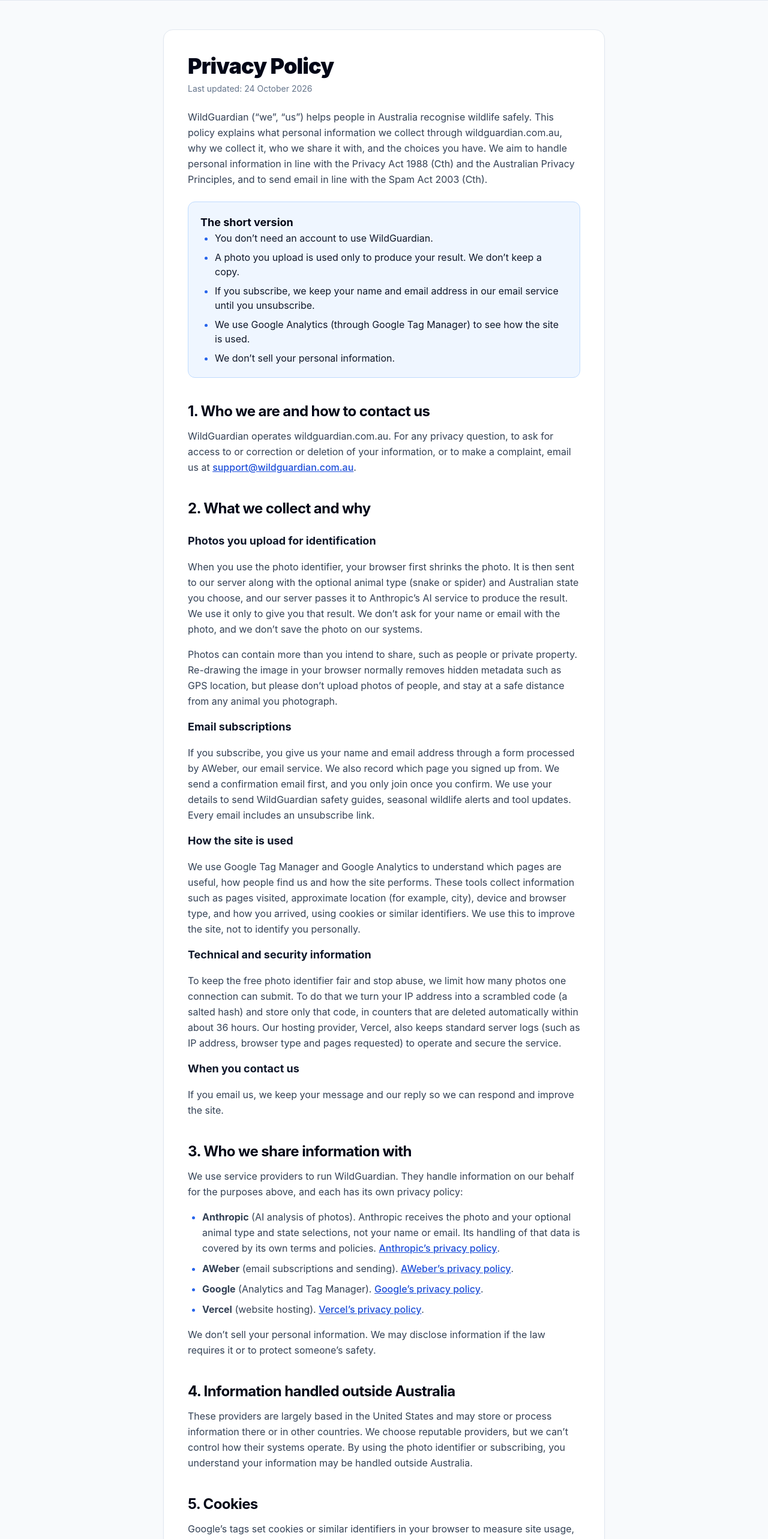
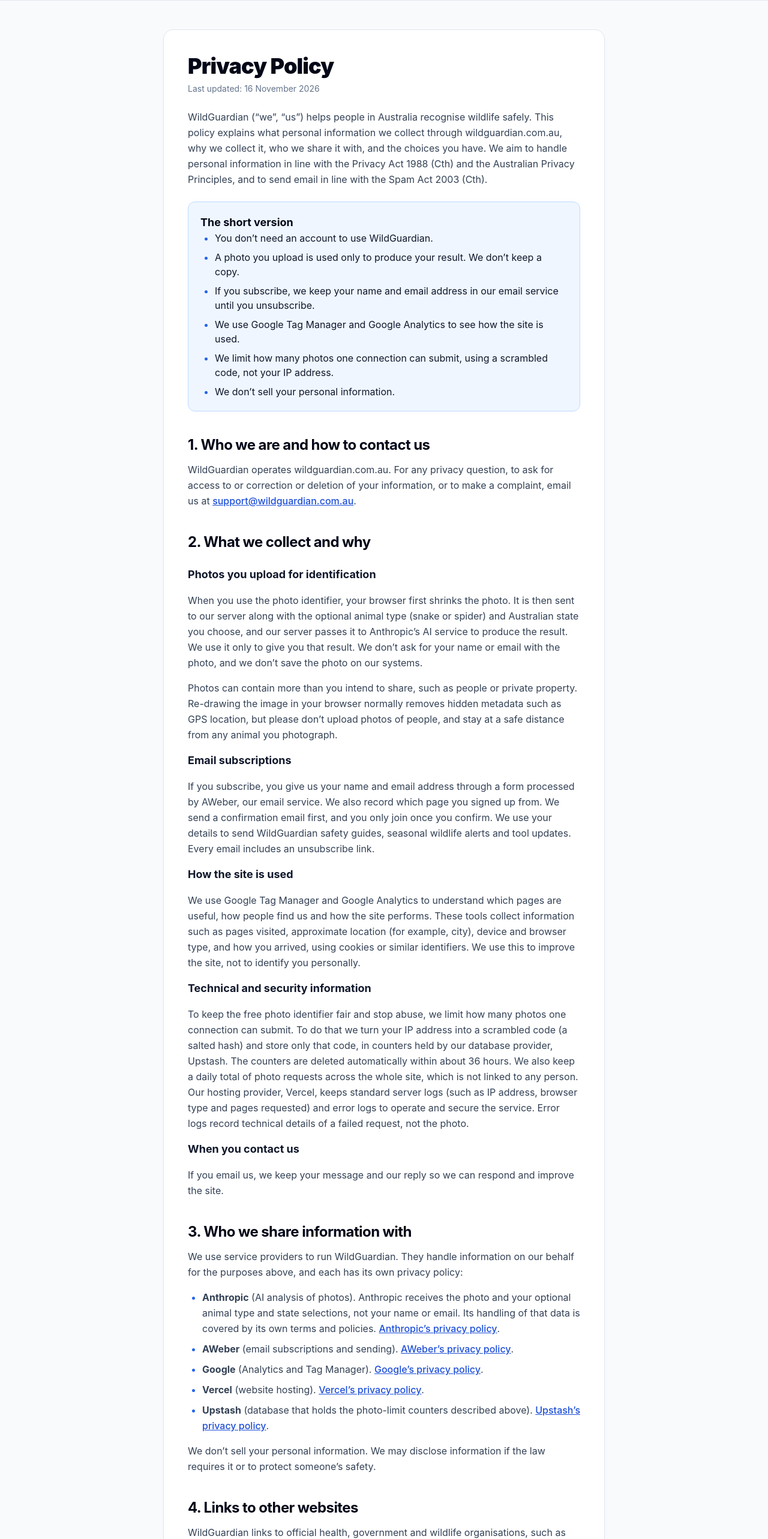
Before and after one commit to hskca1428-creator/wildguardian, a Next.js app: page /privacy in a window 1280 px wide. Shown: the part 100-2666 px from the top of the page at 60% size. Built offline with nearby package versions, Linux system fonts and the light colour scheme.

Commit message:
Revise privacy policy details and update date
Updated the last updated date and modified sections regarding data handling and privacy policies.

```diff
--- a/pages/privacy.js
+++ b/pages/privacy.js
@@ -4,7 +4,7 @@ import Link from 'next/link';
 import { ArrowLeft, BookOpen, Shield } from 'lucide-react';
 
 const SITE_URL = 'https://www.wildguardian.com.au';
-const LAST_UPDATED = '24 October 2026';
+const LAST_UPDATED = '16 November 2026';
 const CONTACT_EMAIL = 'support@wildguardian.com.au';
 const DESCRIPTION =
   'How WildGuardian handles your information: photos you upload for identification, email subscriptions, analytics, and the services we use.';
@@ -90,7 +90,8 @@ export default function Privacy() {
               <li>You don’t need an account to use WildGuardian.</li>
               <li>A photo you upload is used only to produce your result. We don’t keep a copy.</li>
               <li>If you subscribe, we keep your name and email address in our email service until you unsubscribe.</li>
-              <li>We use Google Analytics (through Google Tag Manager) to see how the site is used.</li>
+              <li>We use Google Tag Manager and Google Analytics to see how the site is used.</li>
+              <li>We limit how many photos one connection can submit, using a scrambled code, not your IP address.</li>
               <li>We don’t sell your personal information.</li>
             </List>
           </aside>
@@ -140,9 +141,11 @@ export default function Privacy() {
             <p>
               To keep the free photo identifier fair and stop abuse, we limit how many photos one connection can submit.
               To do that we turn your IP address into a scrambled code (a salted hash) and store only that code, in
-              counters that are deleted automatically within about 36 hours. Our hosting provider, Vercel, also keeps
-              standard server logs (such as IP address, browser type and pages requested) to operate and secure the
-              service.
+              counters held by our database provider, Upstash. The counters are deleted automatically within about 36
+              hours. We also keep a daily total of photo requests across the whole site, which is not linked to any
+              person. Our hosting provider, Vercel, keeps standard server logs (such as IP address, browser type and
+              pages requested) and error logs to operate and secure the service. Error logs record technical details
+              of a failed request, not the photo.
             </p>
 
             <SubHeading>When you contact us</SubHeading>
@@ -174,6 +177,10 @@ export default function Privacy() {
                 <strong>Vercel</strong> (website hosting).{' '}
                 <ExternalLink href="https://vercel.com/legal/privacy-policy">Vercel’s privacy policy</ExternalLink>.
               </li>
+              <li>
+                <strong>Upstash</strong> (database that holds the photo-limit counters described above).{' '}
+                <ExternalLink href="https://upstash.com/trust/privacy.html">Upstash’s privacy policy</ExternalLink>.
+              </li>
             </List>
             <p>
               We don’t sell your personal information. We may disclose information if the law requires it or to protect
@@ -181,15 +188,23 @@ export default function Privacy() {
             </p>
           </Section>
 
-          <Section title="4. Information handled outside Australia">
+          <Section title="4. Links to other websites">
             <p>
-              These providers are largely based in the United States and may store or process information there or in
+              WildGuardian links to official health, government and wildlife organisations, such as Healthdirect, state
+              and territory health services and the Australian Museum. When you follow one of these links you leave our
+              site. We don’t control those sites or what they collect, so please read their own privacy policies.
+            </p>
+          </Section>
+
+          <Section title="5. Information handled outside Australia">
+            <p>
+              Providers such as Anthropic, AWeber, Google, Vercel and Upstash are largely based in the United States and may store or process information there or in
               other countries. We choose reputable providers, but we can’t control how their systems operate. By using
               the photo identifier or subscribing, you understand your information may be handled outside Australia.
             </p>
           </Section>
 
-          <Section title="5. Cookies">
+          <Section title="6. Cookies">
             <p>
               Google’s tags set cookies or similar identifiers in your browser to measure site usage, and AWeber may set
               cookies when you submit its sign-up form. You can block or delete cookies in your browser settings, or
@@ -199,7 +214,7 @@ export default function Privacy() {
             </p>
           </Section>
 
-          <Section title="6. How long we keep information">
+          <Section title="7. How long we keep information">
             <List>
               <li>
                 <strong>Photos:</strong> we don’t keep them.
@@ -219,14 +234,14 @@ export default function Privacy() {
             </List>
           </Section>
 
-          <Section title="7. Security">
+          <Section title="8. Security">
             <p>
               We use encrypted connections (HTTPS) and rely on reputable providers to protect information. No method of
               transmission or storage is completely secure, so we can’t guarantee absolute security.
             </p>
           </Section>
 
-          <Section title="8. Your choices and rights">
+          <Section title="9. Your choices and rights">
             <List>
               <li>
                 <strong>Unsubscribe</strong> at any time using the link in any email, or by emailing us.
@@ -243,7 +258,7 @@ export default function Privacy() {
             </List>
           </Section>
 
-          <Section title="9. Children">
+          <Section title="10. Children">
             <p>
               WildGuardian is a general safety resource and isn’t directed at children under 16. We don’t knowingly
               collect personal information from children. If you believe a child has subscribed, email us and we’ll
@@ -251,15 +266,16 @@ export default function Privacy() {
             </p>
           </Section>
 
-          <Section title="10. General information, not medical advice">
+          <Section title="11. General information, not medical advice">
             <p>
               WildGuardian provides general information only. A photo result is a possibility, not a diagnosis, and
-              nothing on this site replaces medical care. If you may have been bitten or stung, don’t wait for a photo
-              result. Call 000.
+              nothing on this site replaces medical care. We don’t write first-aid instructions. Our pages point to
+              official Australian health sources. If you may have been bitten or stung, don’t wait for a photo result.
+              Call 000.
             </p>
           </Section>
 
-          <Section title="11. Changes to this policy">
+          <Section title="12. Changes to this policy">
             <p>
               We may update this policy from time to time. The “last updated” date at the top shows the current version.
               If we make a significant change, we’ll make it clear on the site.
```
